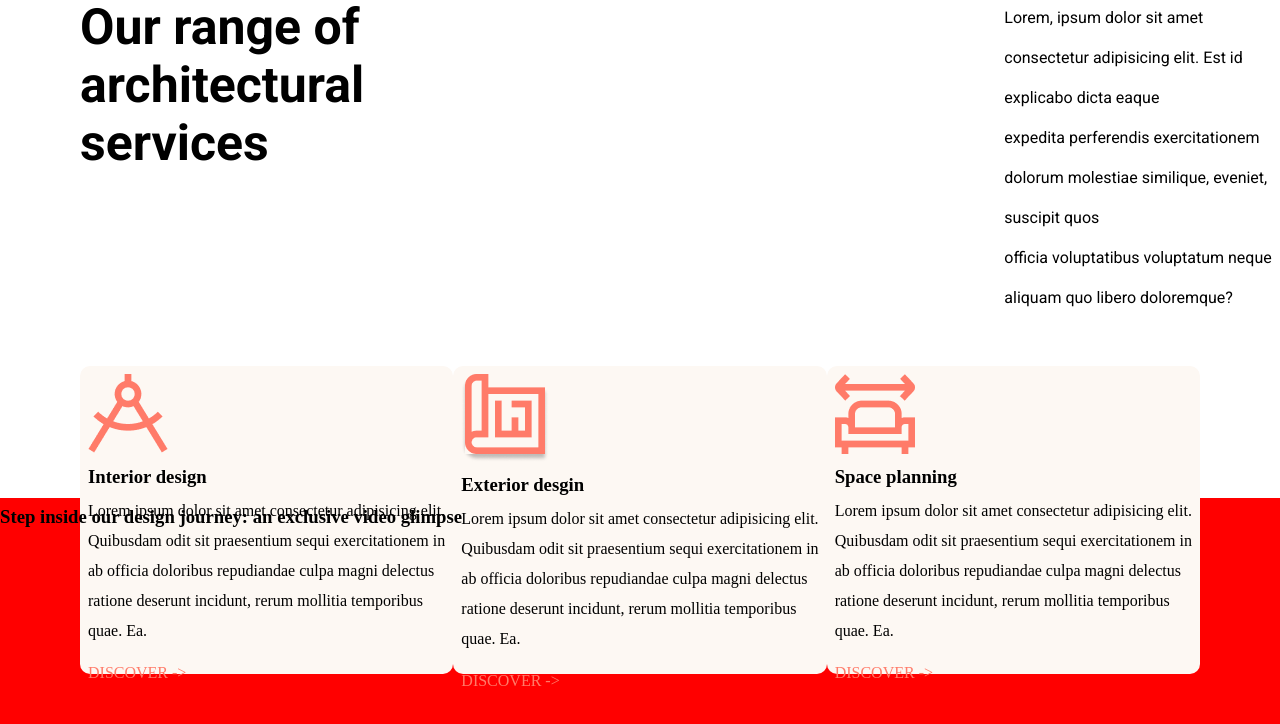
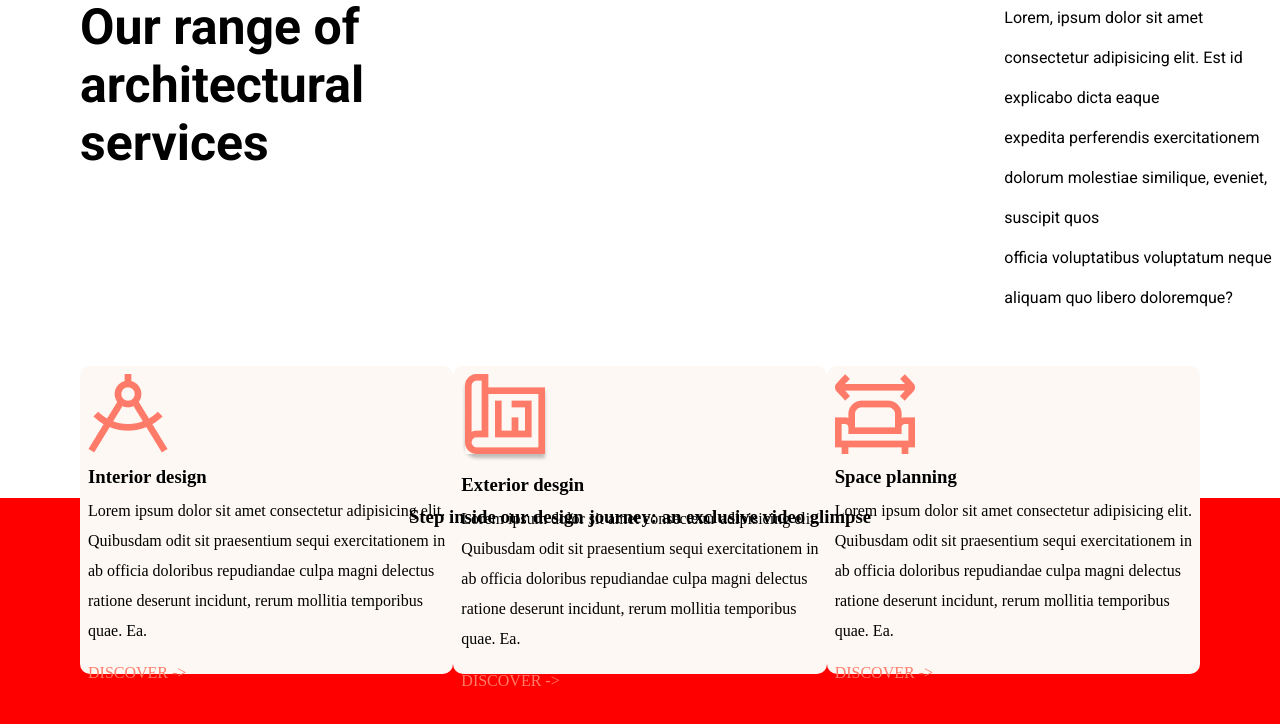
Before and after one commit to gabrieljcoutinho/Projeto-Archi-Firm, a React (Create React App) app: page / in a window 1280 px wide. Shown: the part 1086-1810 px from the top of the page. Built offline with nearby package versions, Linux system fonts and the light colour scheme.

Commit message:
centralizando

```diff
--- a/src/Css/Sectiondesign.css
+++ b/src/Css/Sectiondesign.css
@@ -2,3 +2,7 @@
     background-color: red;
     height: 600px;
 }
+
+.tituloSectionDesign {
+    text-align: center;
+}
```
